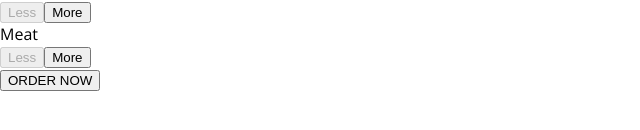
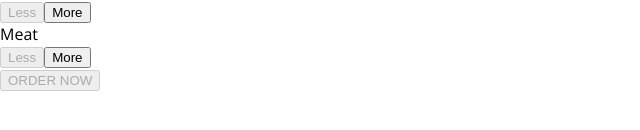
Before and after one commit to HerrC/burger-builder, a React app: page / in a window 1280 px wide. Shown: the part 226-356 px from the top of the page, without its empty margins (0-640 px from the left). Built offline with nearby package versions, Linux system fonts and the light colour scheme.

Commit message:
Disable Order button if nothing is selected

```diff
--- a/src/components/Burger/BuildControls/BuildControls.js
+++ b/src/components/Burger/BuildControls/BuildControls.js
@@ -24,7 +24,9 @@ const buildControls = (props) => {
                     disabled={props.disabled[ctrl.type]}
                 />
             ))}
-            <button className={classes.OrderButton}>ORDER NOW</button>
+            <button
+                className={classes.OrderButton}
+                disabled={!props.purchasable}>ORDER NOW</button>
         </div>
     );
 };
--- a/src/containers/BurgerBuilder/BurgerBuilder.js
+++ b/src/containers/BurgerBuilder/BurgerBuilder.js
@@ -25,7 +25,17 @@ class BurgerBuilder extends Component {
             cheese: 0,
             meat: 0
         },
-        totalPrice: 4
+        totalPrice: 4,
+        purchasable: false
+    }
+
+    updatePurchaseState(ingredients) {
+        const totalSum = Object.keys(ingredients)
+            .map(igKey => ingredients[igKey])
+            .reduce((sum, el) => {
+                return sum += el;
+            }, 0);
+        this.setState({ purchasable: totalSum > 0 });
     }
 
     addIngredientHandler = (type) => {
@@ -39,6 +49,7 @@ class BurgerBuilder extends Component {
         const oldPrice = this.state.totalPrice;
         const newPrice = oldPrice + priceAddition;
         this.setState({ totalPrice: newPrice, ingredients: updatedIngredients });
+        this.updatePurchaseState(updatedIngredients);
     }
 
     removeIngredientHandler = (type) => {
@@ -57,6 +68,7 @@ class BurgerBuilder extends Component {
         const oldPrice = this.state.totalPrice;
         const newPrice = oldPrice - priceDeduction;
         this.setState({ totalPrice: newPrice, ingredients: updatedIngredients });
+        this.updatePurchaseState(updatedIngredients);
     }
 
     render() {
@@ -76,6 +88,7 @@ class BurgerBuilder extends Component {
                     ingredientRemoved={this.removeIngredientHandler}
                     disabled={disabledInfo}
                     price={this.state.totalPrice}
+                    purchasable={this.state.purchasable}
                 />
             </Auxiliary>
         );
```
